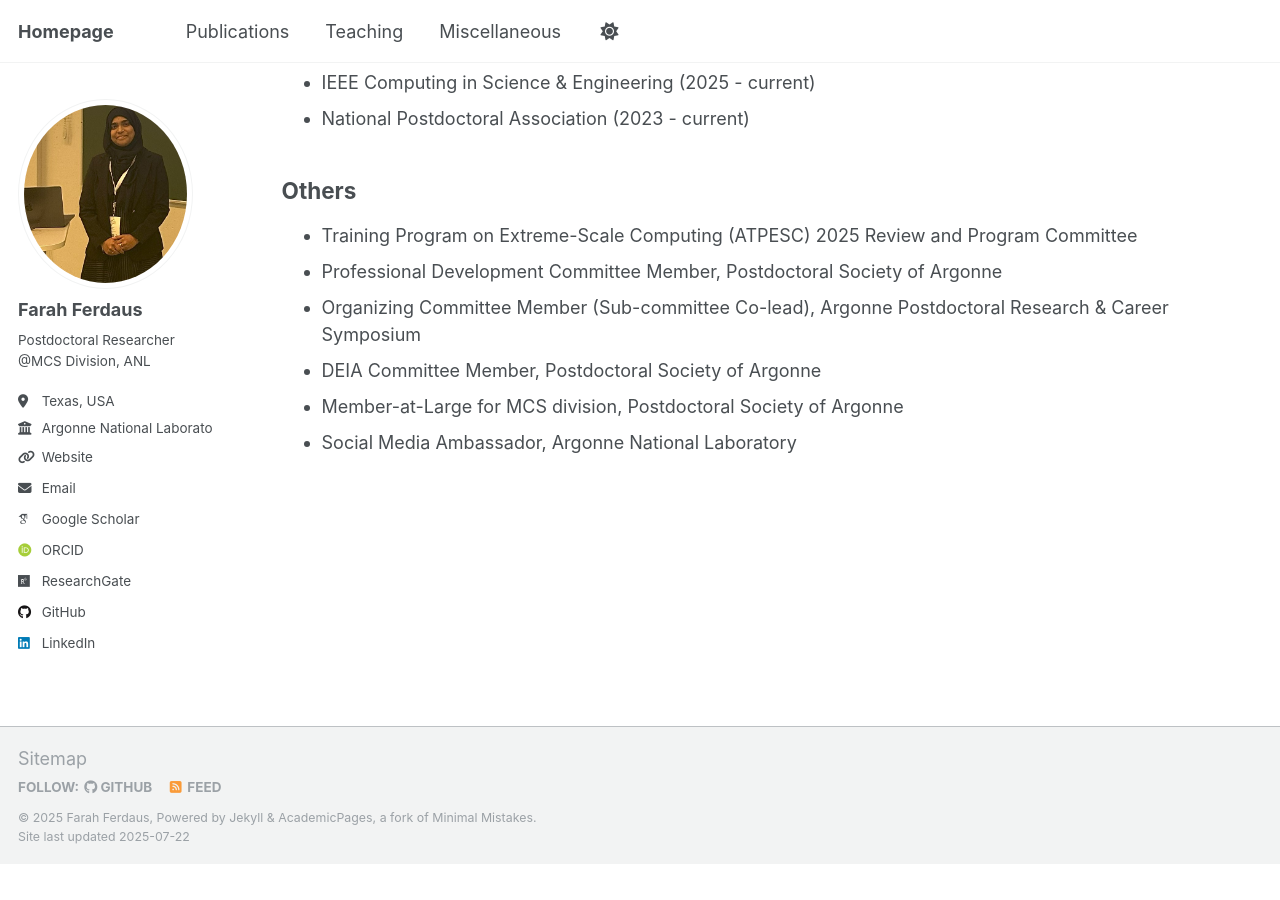
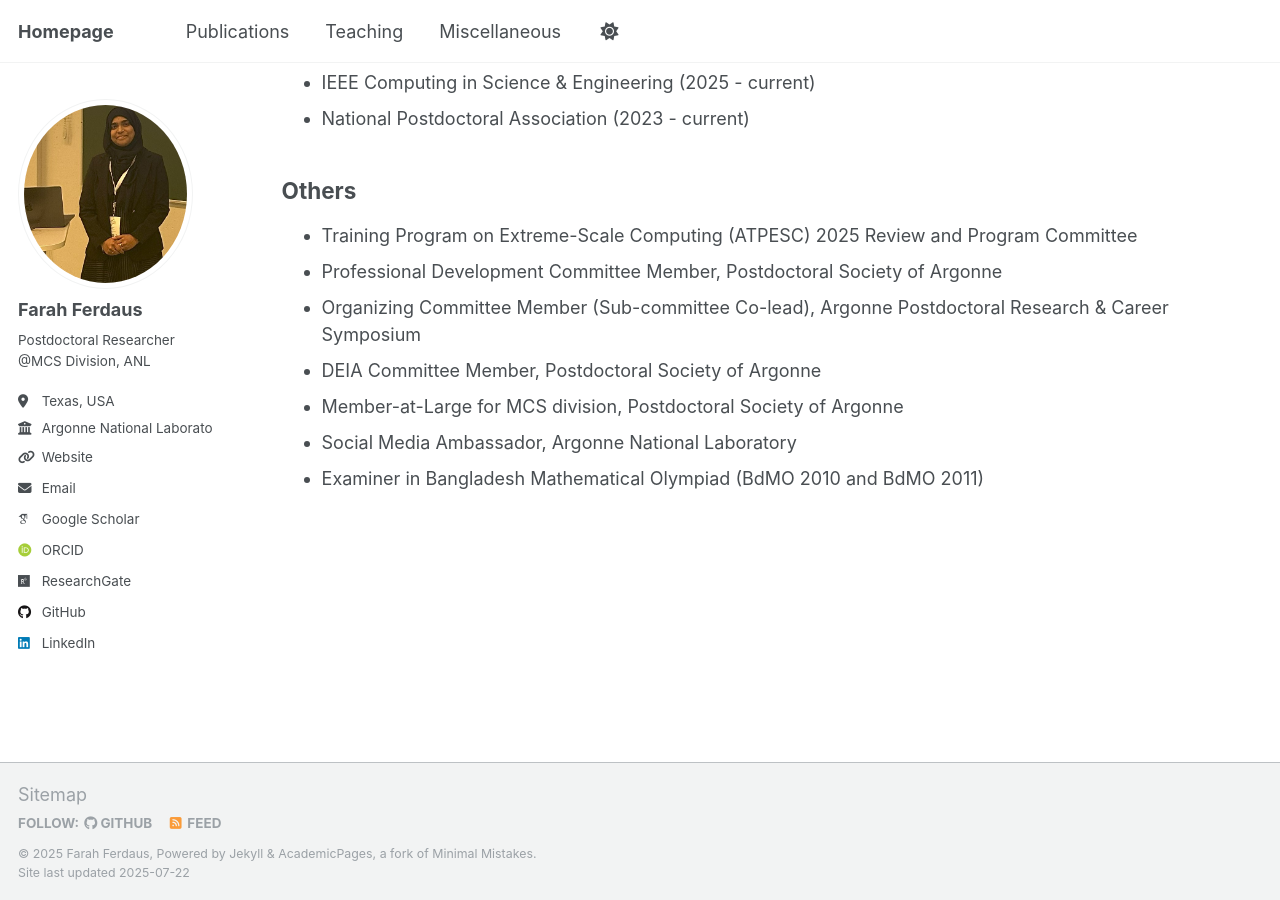
Before and after one commit to fferdaus/fferdaus.github.io, a Jekyll site: the page built from _pages/miscellaneous.md, in a window 1280 px wide and 900 px high, scrolled down 571 px. Built offline with Jekyll 4.4.1, drawn with Linux system fonts in a browser that asks for light colours; some web fonts are replaced; before the commit the page ends 1435 px from its top, so only the background shows below that.

Commit message:
Update miscellaneous.md

```diff
--- a/_pages/miscellaneous.md
+++ b/_pages/miscellaneous.md
@@ -33,3 +33,4 @@ redirect_from:
 - DEIA Committee Member, Postdoctoral Society of Argonne
 - Member-at-Large for MCS division, Postdoctoral Society of Argonne
 - Social Media Ambassador, Argonne National Laboratory
+- Examiner in Bangladesh Mathematical Olympiad (BdMO 2010 and BdMO 2011)
```
